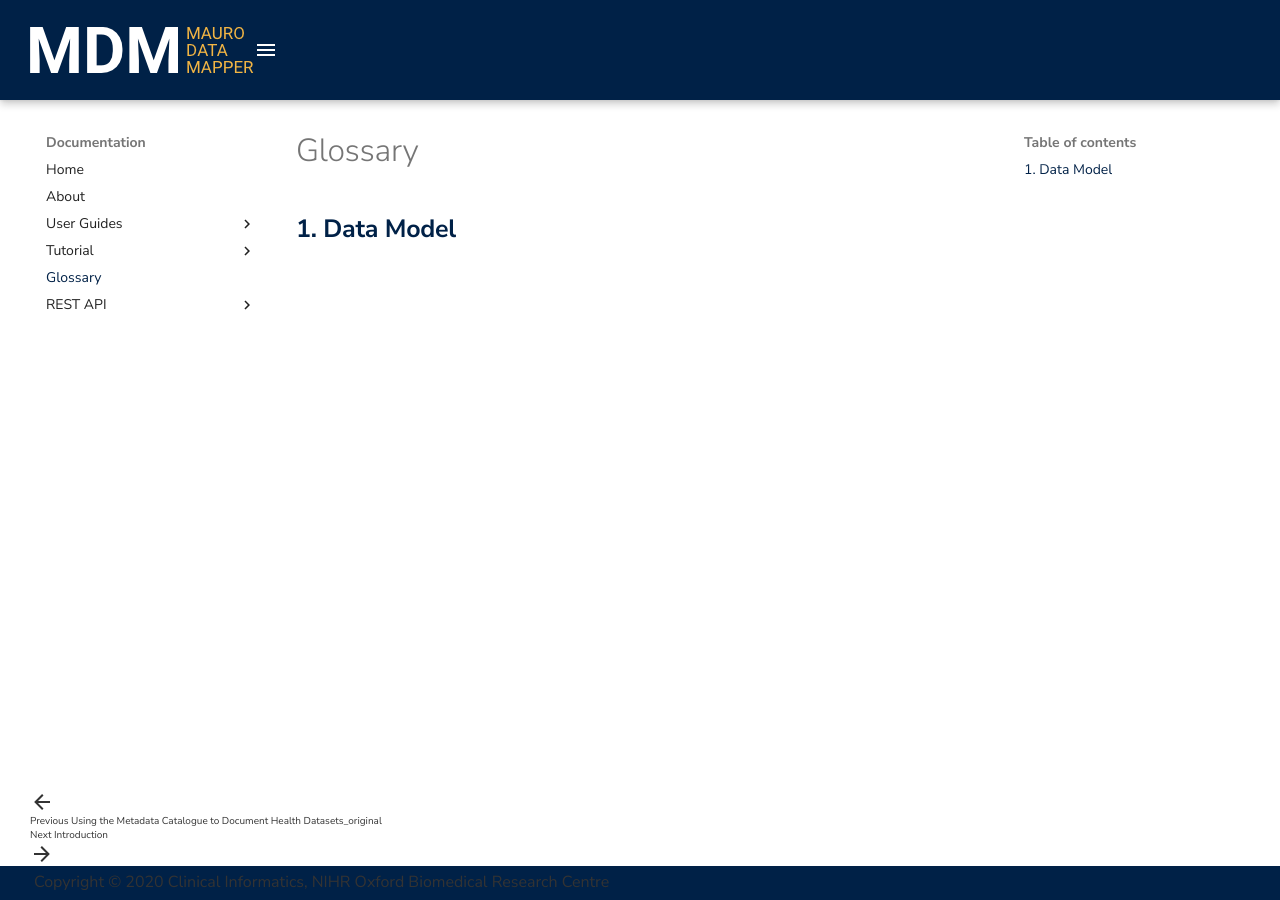
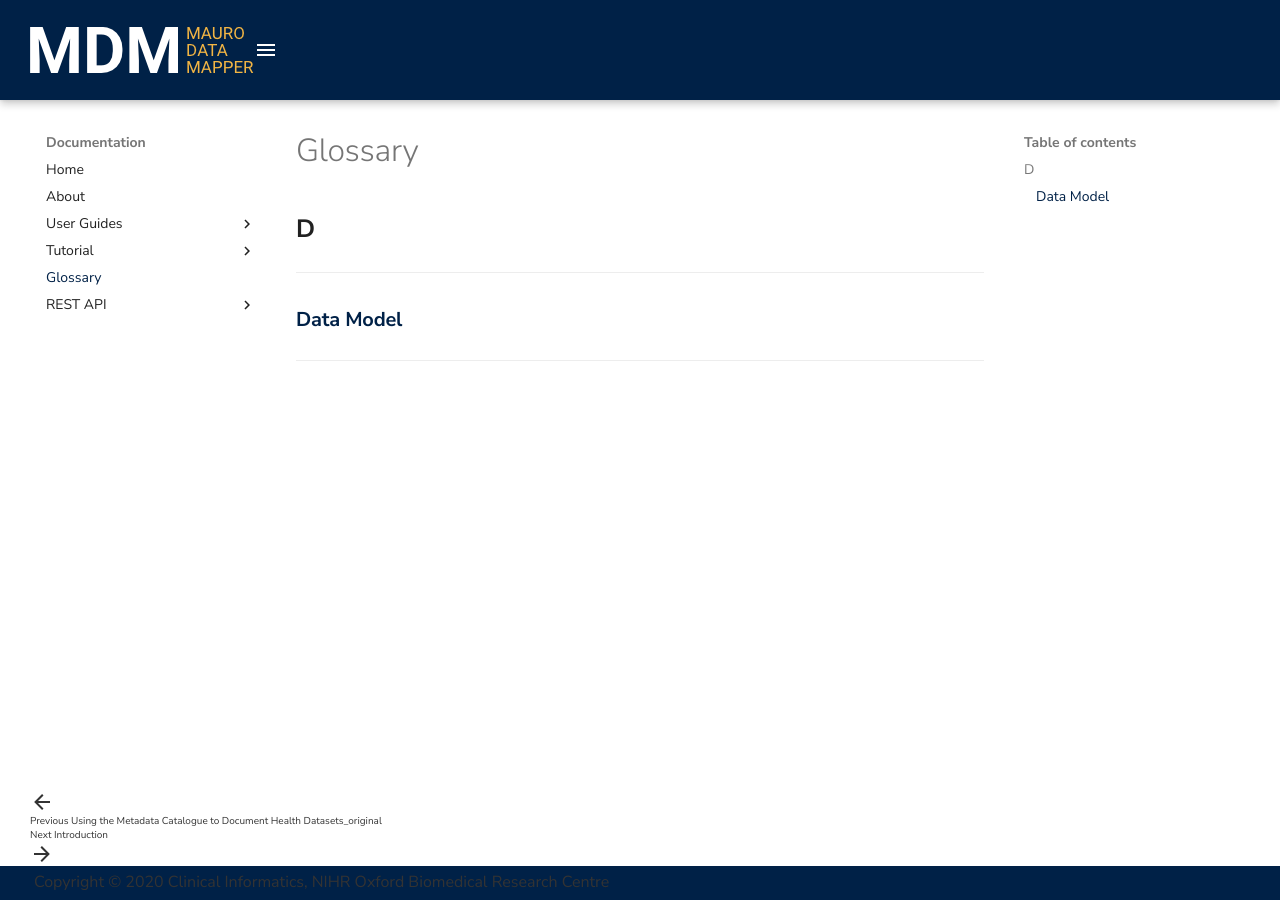
Before and after one commit to MauroDataMapper/docs, an MkDocs documentation site: the page built from docs/glossary/glossary.md, in a window 1280 px wide. Built offline with MkDocs 1.6.1 and Material for MkDocs 9.7.7, drawn with Linux system fonts in a browser that asks for light colours.

Commit message:
Updated Glossary

```diff
--- a/docs/glossary/glossary.md
+++ b/docs/glossary/glossary.md
@@ -1,2 +1,6 @@
 
-## **[1. Data Model](../glossary/data-model/data-model.md)**
+## **D**
+---
+### **[Data Model](../glossary/data-model/data-model.md)**
+
+---
```
